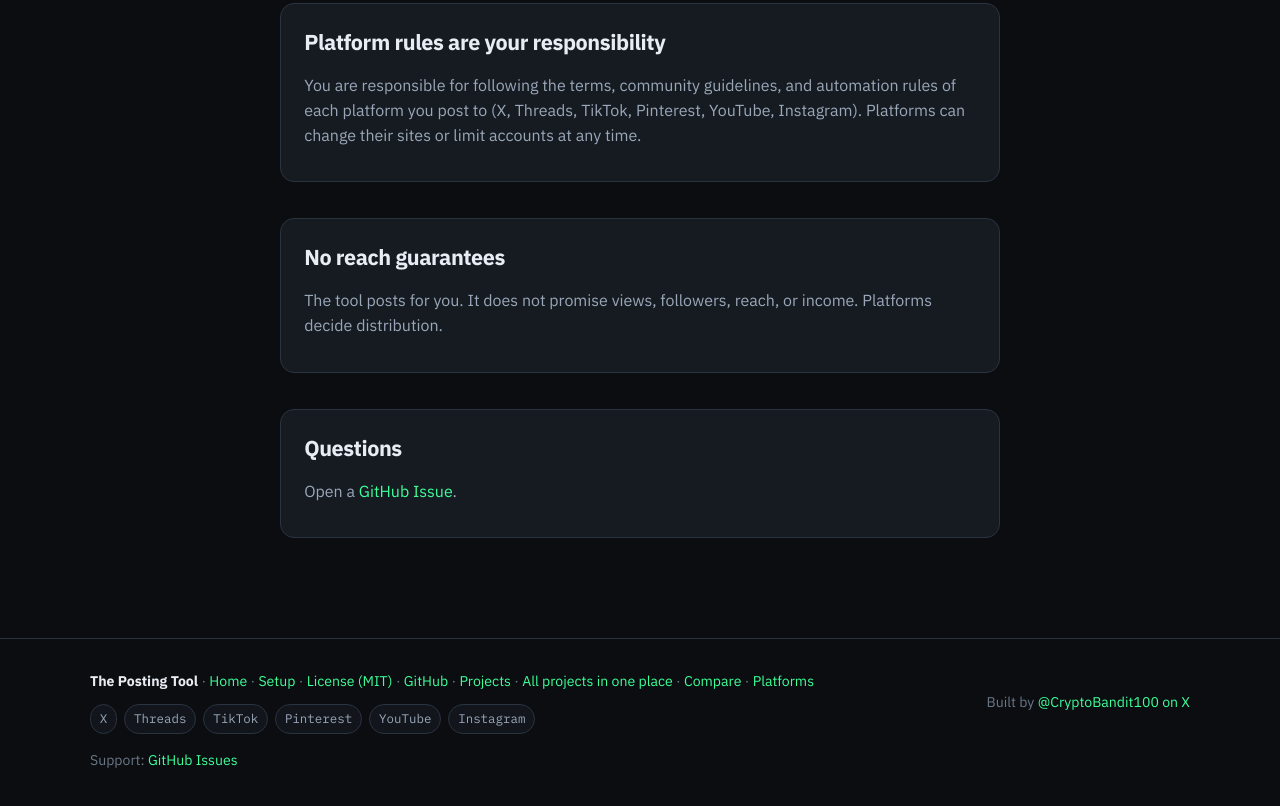
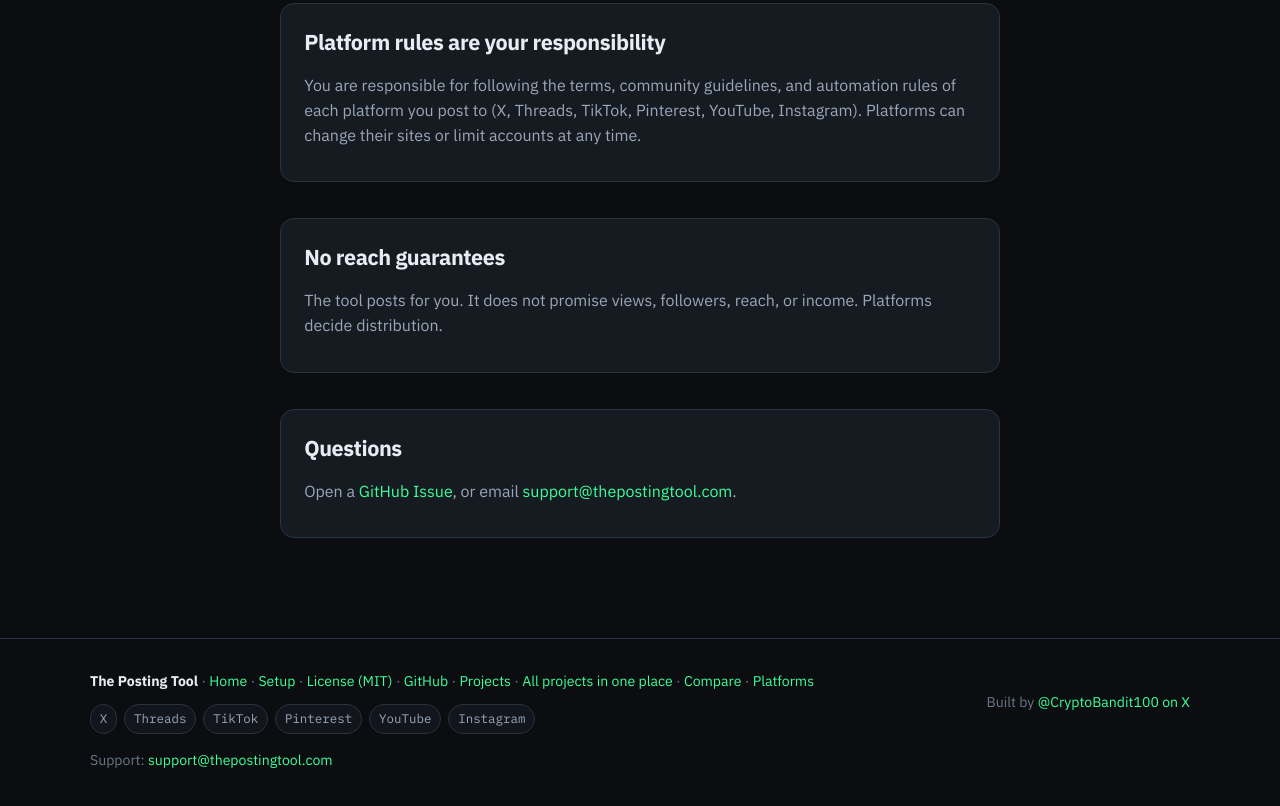
Before and after one commit to okwithit9-debug/thepostingtool-site, a website: page terms.html in a window 1280 px wide. Shown: the part 734-1540 px from the top of the page. Drawn offline with Linux system fonts and the light colour scheme.

Commit message:
Restore support@thepostingtool.com support inbox
Bring back the business support address on every page where it was on
main (footers, terms, setup) and add it to the new homepage footer and FAQ.
GitHub Issues links stay alongside it.

```diff
--- a/terms.html
+++ b/terms.html
@@ -82,7 +82,8 @@
         <article class="doc-section">
           <h2>Questions</h2>
           <p>
-            Open a <a href="https://github.com/okwithit9-debug/the-posting-tool/issues">GitHub Issue</a>.
+            Open a <a href="https://github.com/okwithit9-debug/the-posting-tool/issues">GitHub Issue</a>, or email
+            <a href="mailto:support@thepostingtool.com">support@thepostingtool.com</a>.
           </p>
         </article>
       </div>
@@ -116,7 +117,7 @@
         </div>
         <div>
           Support:
-          <a href="https://github.com/okwithit9-debug/the-posting-tool/issues">GitHub Issues</a>
+          <a href="mailto:support@thepostingtool.com">support@thepostingtool.com</a>
         </div>
       </div>
     </footer>
```
Also changed, not shown: 404.html (+1 -1 lines), compare.html (+1 -1 lines), hootsuite-buffer-alternative.html (+1 -1 lines), index.html (+2 -2 lines), instagram.html (+1 -1 lines), pinterest.html (+1 -1 lines), platforms.html (+1 -1 lines), setup.html (+2 -2 lines), threads.html (+1 -1 lines), tiktok.html (+1 -1 lines), x.html (+1 -1 lines), youtube.html (+1 -1 lines).
